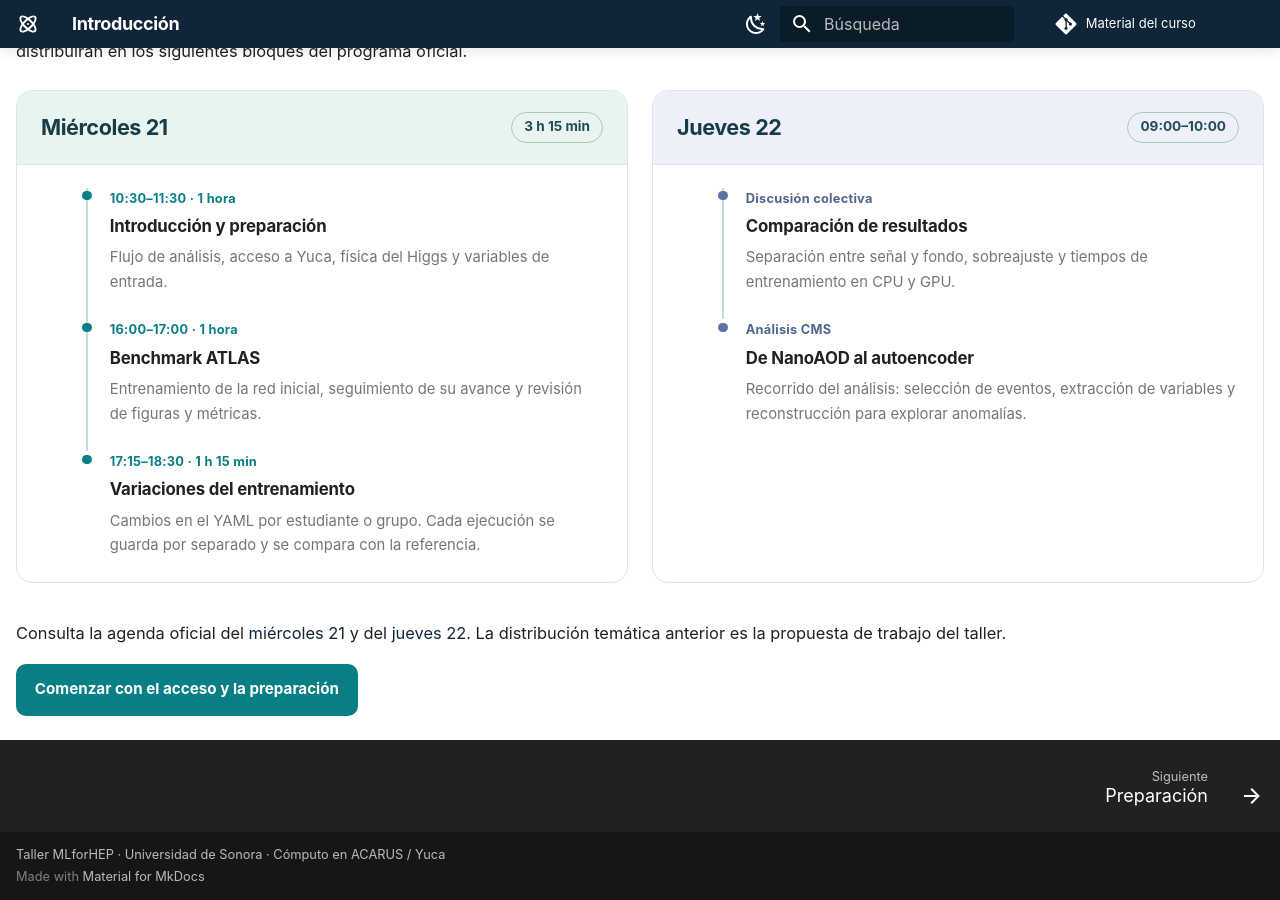
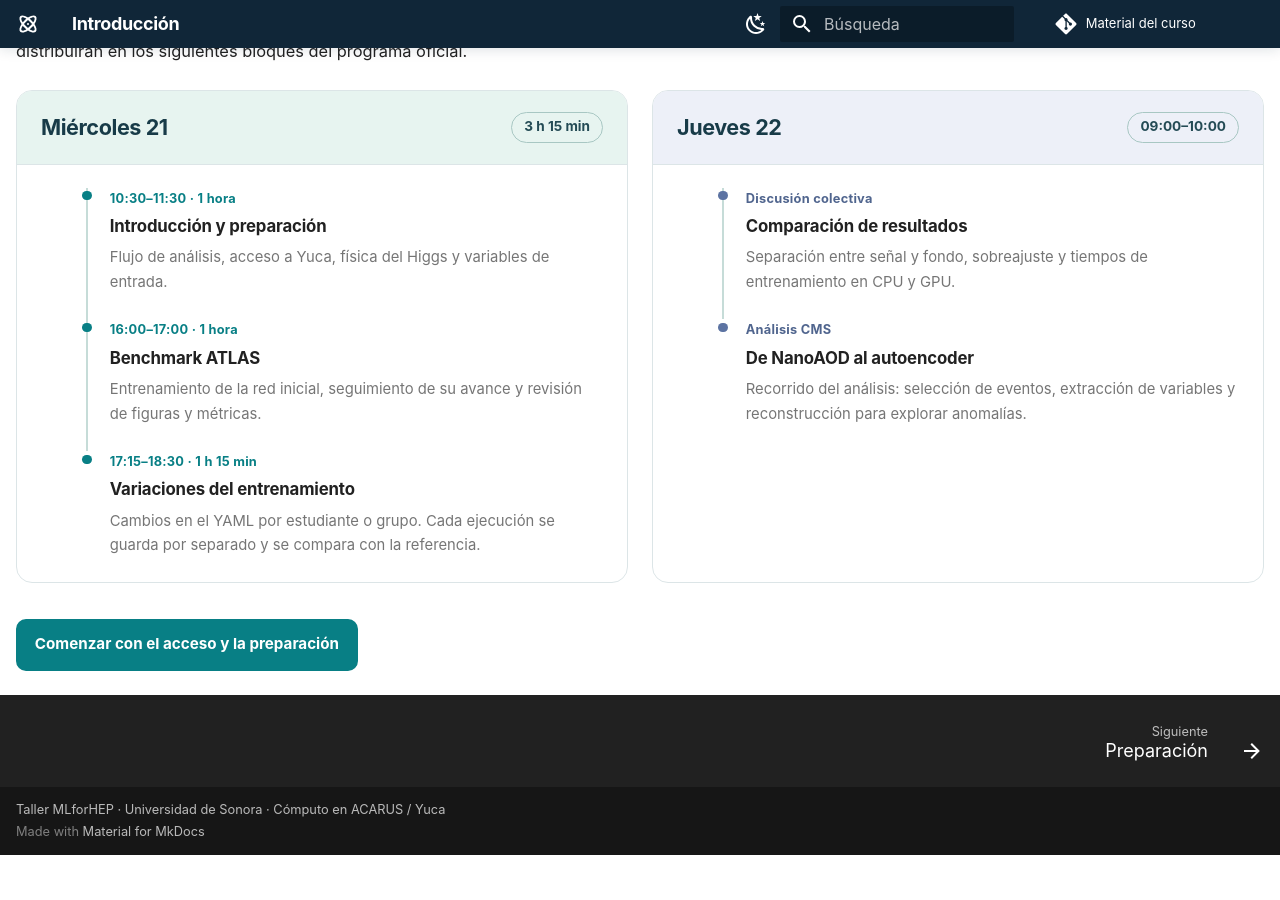
Before and after one commit to castaned/practical-ml-hep, an MkDocs documentation site: the page built from docs/index.md, in a window 1280 px wide and 900 px high, scrolled down 2923 px. Built offline with MkDocs 1.6.1 and Material for MkDocs 9.7.7, drawn with Linux system fonts in a browser that asks for light colours; comment, search, counter and statistics services are not loaded; after the commit the page ends 3778 px from its top, so only the background shows below that.

Commit message:
Remove redundant agenda commentary below programme

```diff
--- a/docs/index.md
+++ b/docs/index.md
@@ -105,6 +105,4 @@ En el curso practicaremos las etapas de un análisis de física experimental de
 </article>
 </div>
 
-Consulta la agenda oficial del [miércoles 21](https://indico.nucleares.unam.mx/event/2675/timetable/#20261021) y del [jueves 22](https://indico.nucleares.unam.mx/event/2675/timetable/#20261022). La distribución temática anterior es la propuesta de trabajo del taller.
-
 [Comenzar con el acceso y la preparación](preparacion.md){ .md-button .md-button--primary }
```
